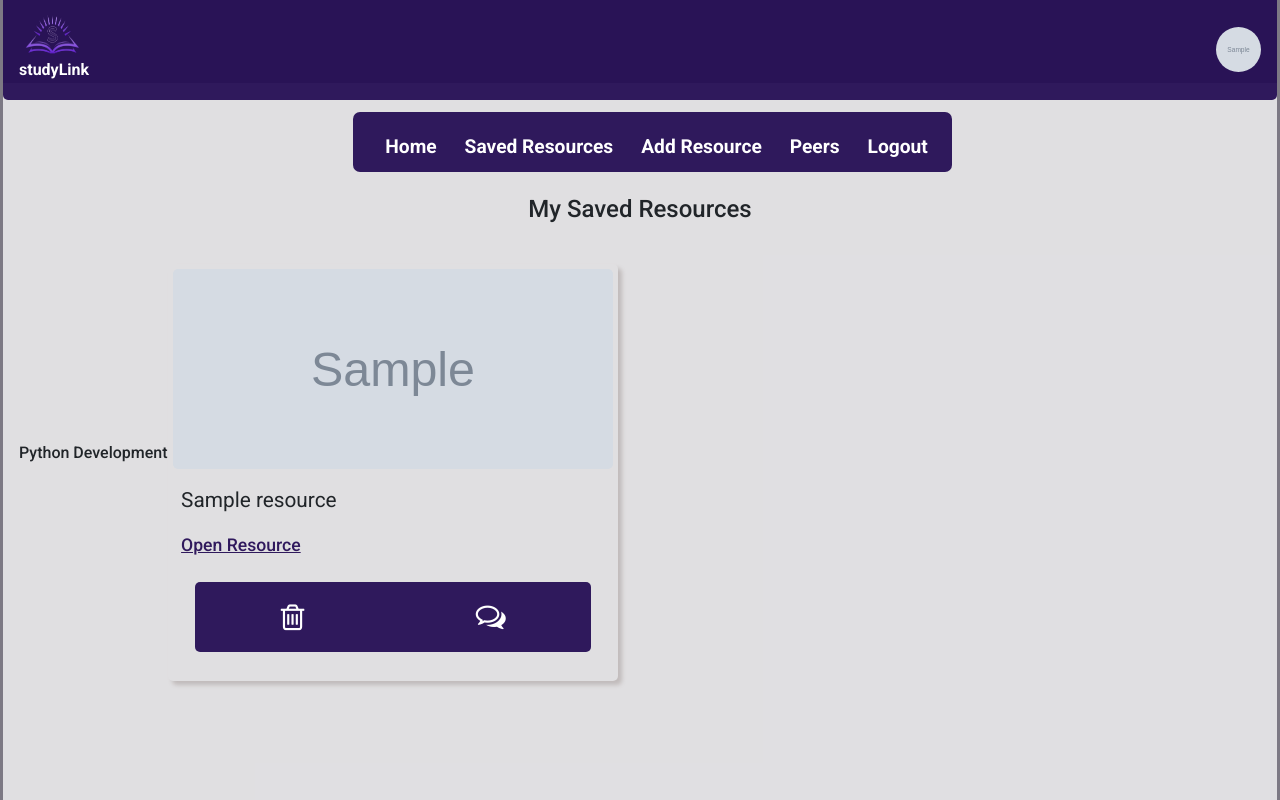
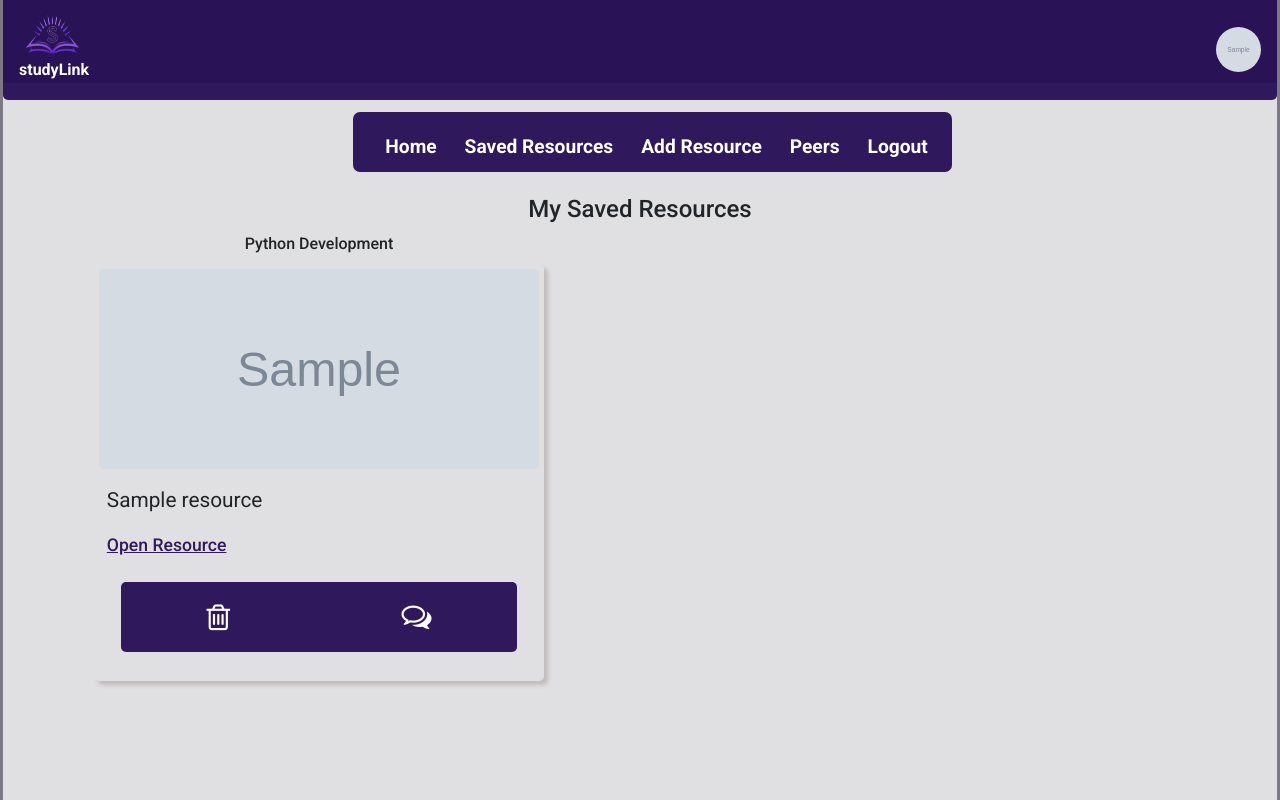
Before and after one commit to MoBazmul/studyLink, a Flask app: page /saved_resources in a window 1280 px wide. Run offline with Flask 3, Linux system fonts and the light colour scheme; a user stored in the database is signed in; tables that the repository leaves empty hold one stand-in row (values such as "Sample post"); grey boxes marked "Sample" are stand-in pictures; some libraries are stand-ins or nearby versions.

```diff
--- a/studylink/templates/saved_resources.html
+++ b/studylink/templates/saved_resources.html
@@ -7,7 +7,7 @@
     {% if user_resources %}
       <section class="content-box">
         {% for course_name, resources in user_resources.items() %}
-          <h2 style="margin-top: -2rem; font-size: 1rem;">{{ course_name }}</h2>
+          <h2 style="margin-top: -2rem; font-size: 1rem; display: block; width: 100%; text-align: center;">{{ course_name }}</h2>
           <section class="content">
             {% for resource in resources %}
               <div class="resource-item" style="margin-bottom: 1.5rem;">
```
